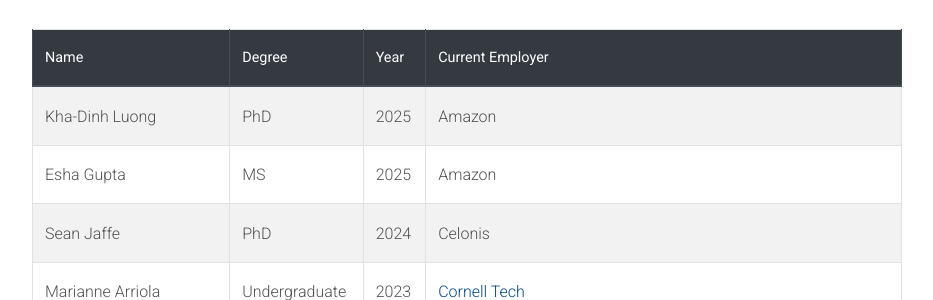
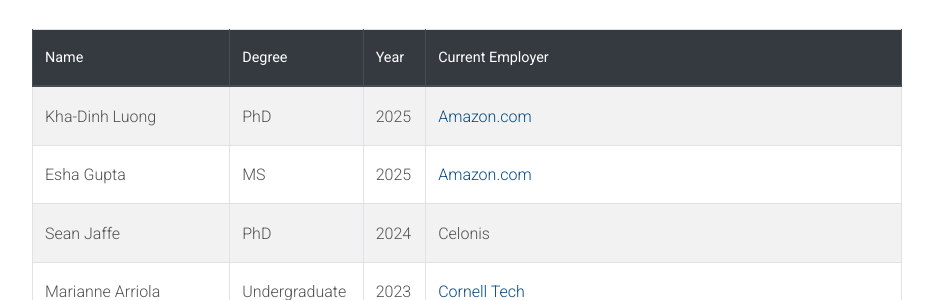
Before and after one commit to DYNAMO-Lab/dynamo-lab.github.io, a Jekyll site: the page built from _pages/team.md, in a window 1280 px wide and 900 px high, scrolled down 4870 px. Shown: the part 153-453 px from the top of the window, without its empty margins (173-1106 px from the left). Built offline with Jekyll 4.4.1, drawn with Linux system fonts in a browser that asks for light colours; comment, search, counter and statistics services are not loaded; a style sheet for code colours, icons or effects is not loaded.

Commit message:
Update team.md

```diff
--- a/_pages/team.md
+++ b/_pages/team.md
@@ -150,14 +150,14 @@ nav_rank: 2
                 <td>Kha-Dinh Luong</td>
                 <td>PhD</td>
                 <td>2025</td>
-                <td>Amazon</td>
+                <td><a href="https://www.amazon.com" target="_blank">Amazon.com</a></td>
             </tr>
 
                          <tr>
                 <td>Esha Gupta</td>
                 <td>MS</td>
                 <td>2025</td>
-                <td>Amazon</td>
+                <td><a href="https://www.amazon.com" target="_blank">Amazon.com</a></td>
             </tr>
 
 
```
